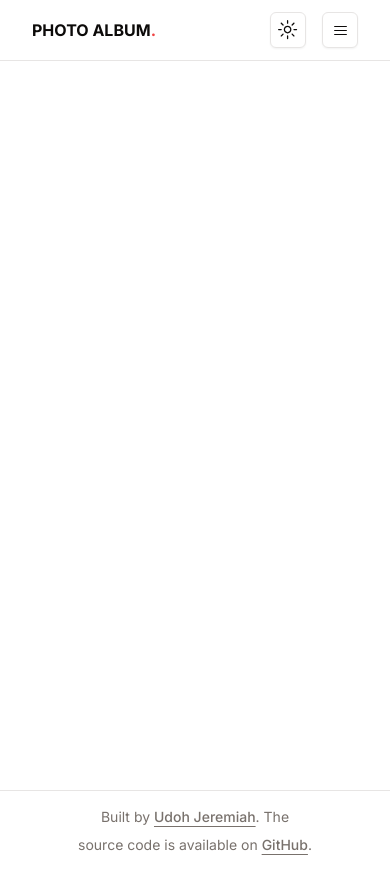
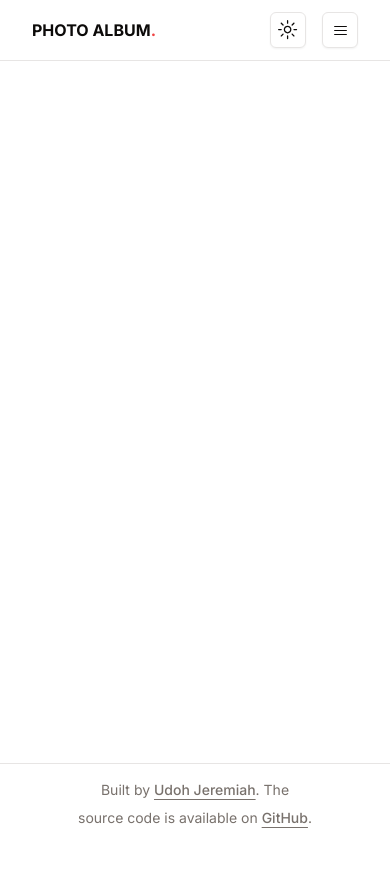
Before and after one commit to udohjeremiah/photo-album, a Next.js app: page / in a window 390 px wide. After the commit the page ends 844 px from the top, so only its background shows below. Built offline with nearby package versions, Linux system fonts and the light colour scheme.

Commit message:
Fix: styling issues

```diff
--- a/next.config.mjs
+++ b/next.config.mjs
@@ -2,7 +2,6 @@
 const nextConfig = {
   async redirects() {
     return [
-      // Basic redirect
       {
         source: "/",
         destination: "/gallery",
--- a/src/app/(home)/page.tsx
+++ b/src/app/(home)/page.tsx
@@ -1,10 +1,3 @@
-// Lib
-import { cn } from "@/lib/utils";
-
 export default function Home() {
-  return (
-    <div
-      className={cn("min-h-[calc(100vh-7.2rem)] w-full", "lg:border-l")}
-    ></div>
-  );
+  return <></>;
 }
--- a/src/components/DisplayImages.tsx
+++ b/src/components/DisplayImages.tsx
@@ -8,7 +8,8 @@ import { useRouter } from "next/navigation";
 import Link from "next/link";
 
 // Dependencies
-import { EyeIcon, HeartIcon, Share2Icon } from "lucide-react";
+import { HeartFilledIcon } from "@radix-ui/react-icons";
+import { EyeIcon, Share2Icon } from "lucide-react";
 import { CldImage } from "next-cloudinary";
 import { toast } from "sonner";
 
@@ -79,7 +80,7 @@ export default function DisplayImages({ images }: { images: ImageProps[] }) {
                 router.refresh();
               }}
             >
-              <HeartIcon
+              <HeartFilledIcon
                 className={cn(
                   "h-4 w-4",
                   "hover:text-red-500",
```
